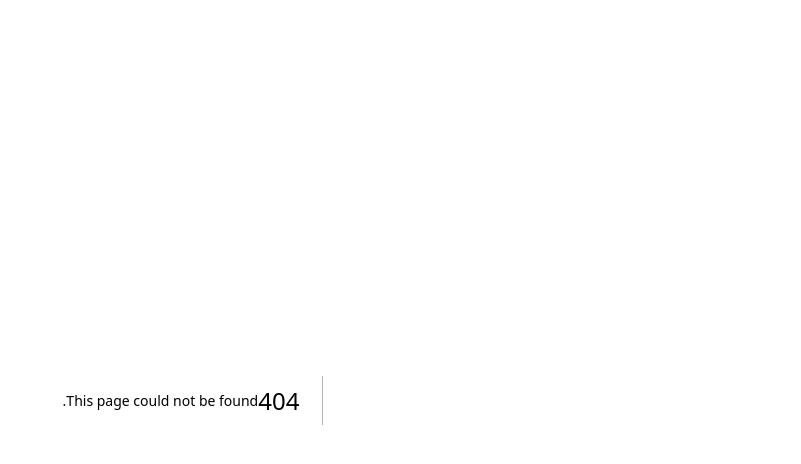
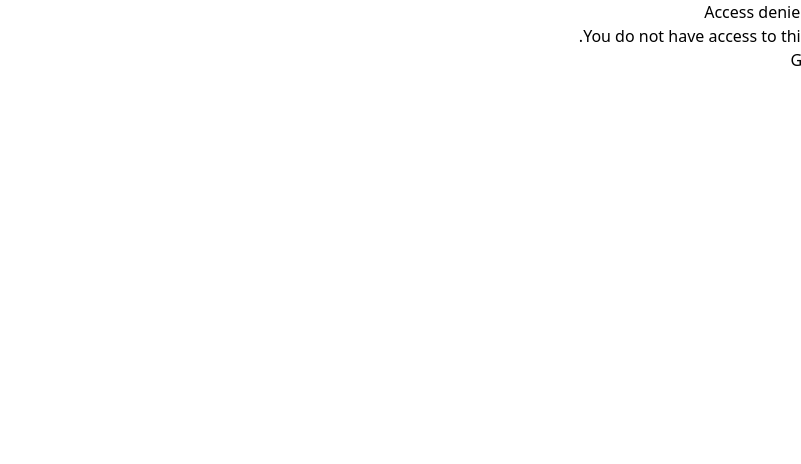
Before and after one commit to ali-sheikhali/daily_sales_frontend, a Next.js app: page /403 in a window 1280 px wide. Before the commit this address had no page. Shown: the top 464 px of the page, without its empty margins (479-1280 px from the left). Built offline with nearby package versions, Linux system fonts and the light colour scheme.

Commit message:
add ForbiddenPage

```diff
--- /dev/null
+++ b/app/403/page.tsx
@@ -0,0 +1,11 @@
+import Link from "next/link";
+
+export default function ForbiddenPage() {
+  return (
+    <div>
+      <h1>403 - Access denied</h1>
+      <p>You do not have access to this store.</p>
+      <Link href="/">Go back</Link>
+    </div>
+  );
+}
```
